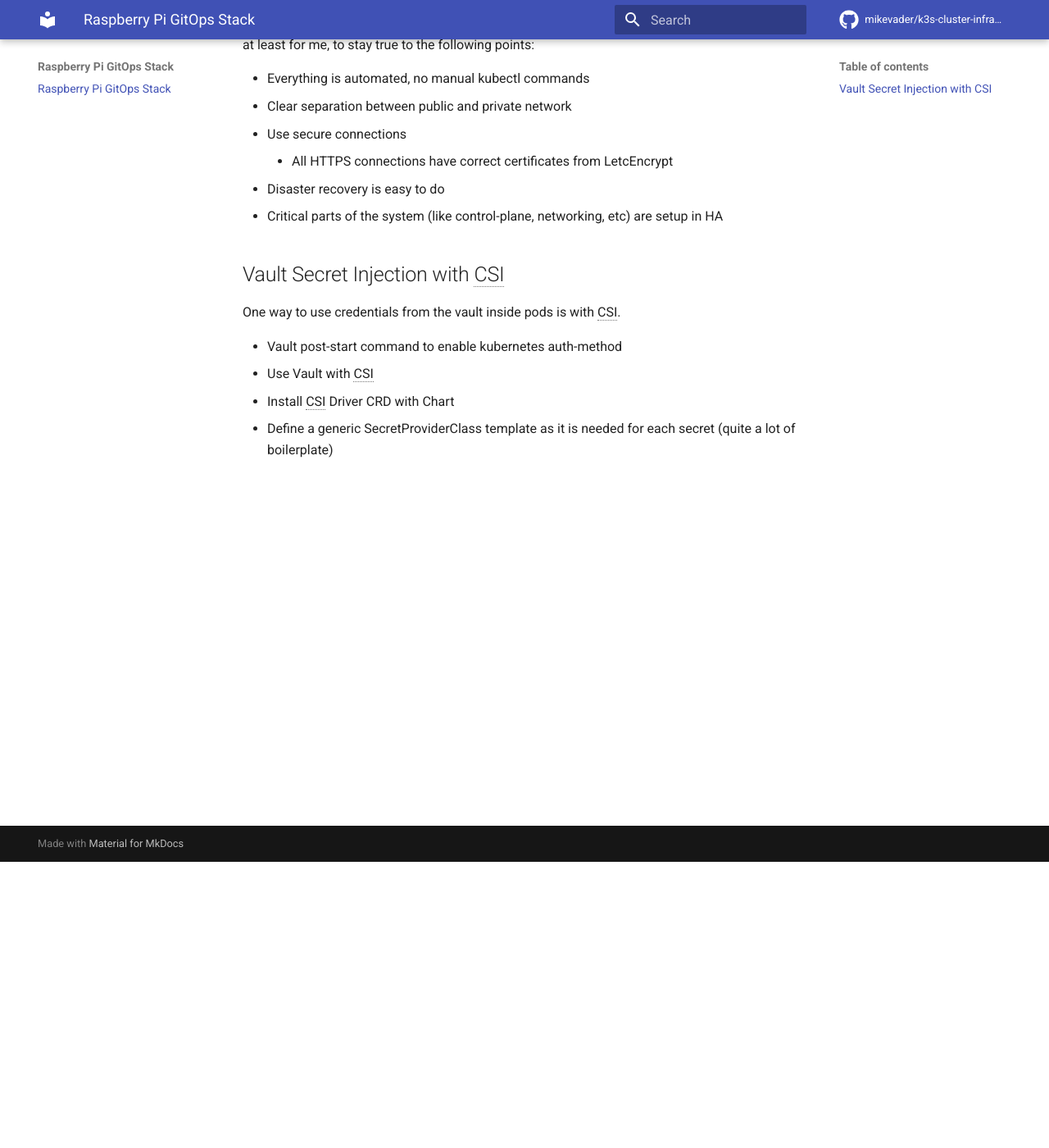
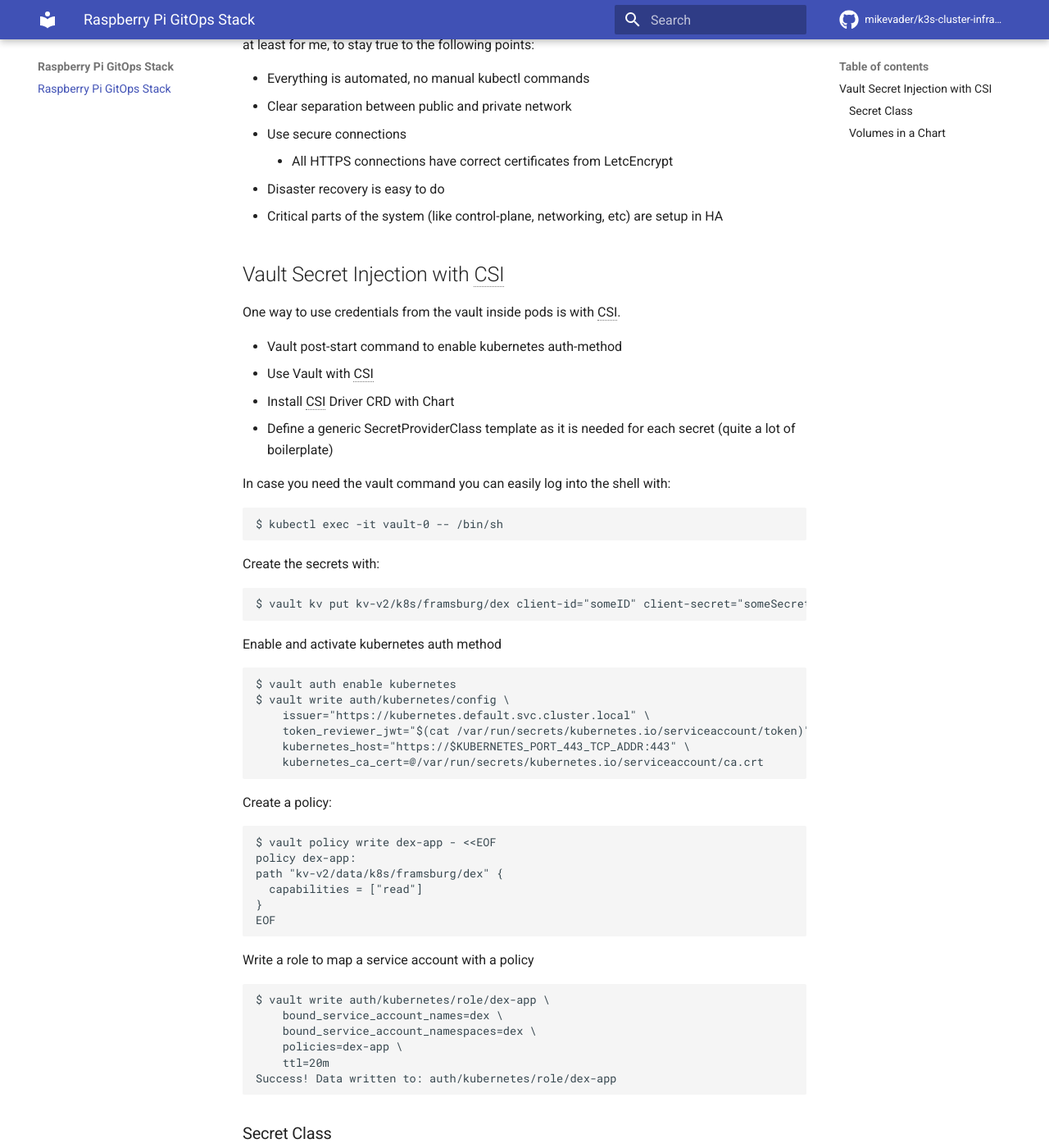
Before and after one commit to mikevader/k3s-cluster-infra-apps, an MkDocs documentation site: the page built from docs/index.md, in a window 1280 px wide and 1400 px high, scrolled down 349 px. Shown: the whole window at 82% size. Built offline with MkDocs 1.6.1 and Material for MkDocs 9.7.7, drawn with Linux system fonts in a browser that asks for light colours; some of the changed text lies outside the part shown.

Commit message:
Update docu

````diff
--- a/docs/index.md
+++ b/docs/index.md
@@ -25,5 +25,111 @@
 * Define a generic SecretProviderClass template as it is needed for each secret (quite a lot of boilerplate)
 
 
+In case you need the vault command you can easily log into the shell with:
+
+```bash
+$ kubectl exec -it vault-0 -- /bin/sh
+```
+
+Create the secrets with:
+
+```bash
+$ vault kv put kv-v2/k8s/framsburg/dex client-id="someID" client-secret="someSecret"
+```
+
+Enable and activate kubernetes auth method
+```bash
+$ vault auth enable kubernetes
+$ vault write auth/kubernetes/config \
+    issuer="https://kubernetes.default.svc.cluster.local" \
+    token_reviewer_jwt="$(cat /var/run/secrets/kubernetes.io/serviceaccount/token)" \
+    kubernetes_host="https://$KUBERNETES_PORT_443_TCP_ADDR:443" \
+    kubernetes_ca_cert=@/var/run/secrets/kubernetes.io/serviceaccount/ca.crt
+```
+
+Create a policy:
+```bash
+$ vault policy write dex-app - <<EOF
+policy dex-app:
+path "kv-v2/data/k8s/framsburg/dex" {
+  capabilities = ["read"]
+}
+EOF
+```
+
+Write a role to map a service account with a policy
+
+```bash
+$ vault write auth/kubernetes/role/dex-app \
+    bound_service_account_names=dex \
+    bound_service_account_namespaces=dex \
+    policies=dex-app \
+    ttl=20m
+Success! Data written to: auth/kubernetes/role/dex-app
+```
+
+
+### Secret Class
+
+```yaml
+---
+apiVersion: secrets-store.csi.x-k8s.io/v1
+kind: SecretProviderClass
+metadata:
+  name: vault-dex
+spec:
+  provider: vault
+  parameters:
+    vaultAddress: "http://vault.vault:8200"
+    roleName: "dex-app"
+    objects: |
+      - objectName: "oidc-id"
+        secretPath: "kv-v2/data/k8s/framsburg/dex"
+        secretKey: "client-id"
+      - objectName: "oidc-secret"
+        secretPath: "kv-v2/data/k8s/framsburg/dex"
+        secretKey: "client-secret"
+  secretObjects:
+    - data:
+        - key: id
+          objectName: oidc-id
+        - key: secret
+          objectName: oidc-secret
+      secretName: oidc
+      type: Opaque
+```
+
+### Volumes in a Chart
+
+```yaml
+...
+  env:
+    - name: GITHUB_CLIENT_ID
+      valueFrom:
+        secretKeyRef:
+          name: oidc
+          key: id
+    - name: GITHUB_CLIENT_SECRET
+      valueFrom:
+        secretKeyRef:
+          name: oidc
+          key: secret
+  envFrom:
+    - secretRef:
+        name: oidc
+...
+  volumeMounts:
+    - name: 'secrets-store-inline'
+      mountPath: '/mnt/secrets-store'
+      readOnly: true
+  volumes:
+    - name: secrets-store-inline
+      csi:
+        driver: secrets-store.csi.k8s.io
+        readOnly: true
+        volumeAttributes:
+          secretProviderClass: vault-dex
+
+```
 
 --8<-- "includes/abbreviations.md"
````
